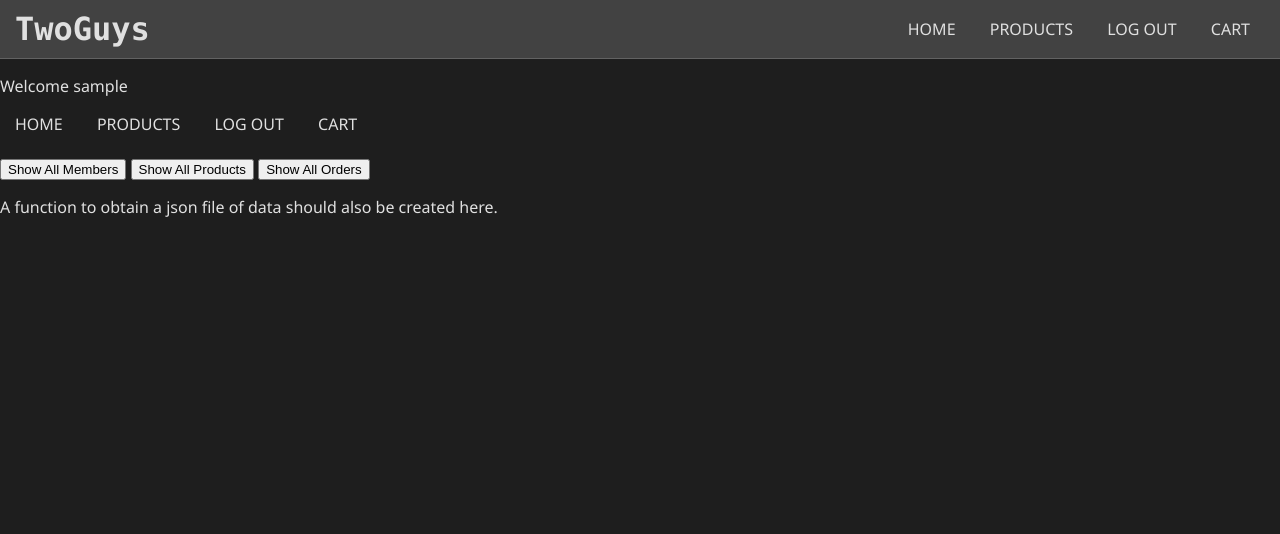
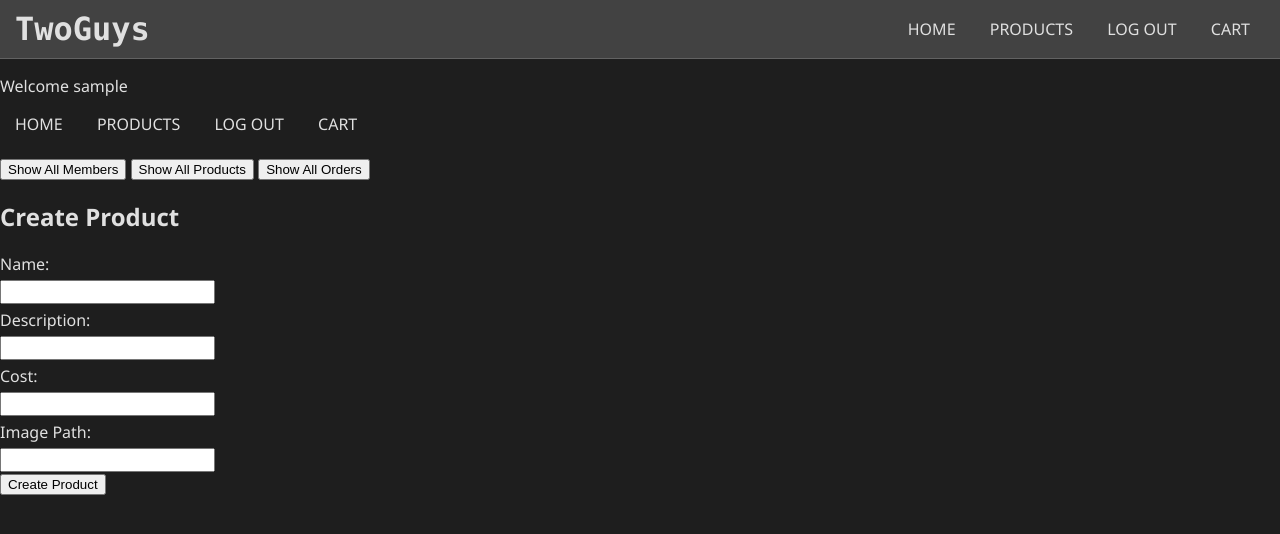
Before and after one commit to finkelEDU/College-Project-Semester-4, a PHP site: page /admin.php in a window 1280 px wide. Shown: the top 534 px of the page. Run offline with PHP 8.4, Linux system fonts and the light colour scheme; the visitor is signed in with stand-in values (Sample User, id 1); some libraries are stand-ins or nearby versions.

Commit message:
admin.php updated with option to create products
Forgot to commit a few days ago.

```diff
--- a/public/admin.php
+++ b/public/admin.php
@@ -36,6 +36,33 @@
 			$statement = $connection->prepare($sql);
 			$statement->execute();
 			$result = $statement->fetchAll();
+		}catch(PDOException $error){
+			echo $sql . "<br>" . $error->getMessage();
+		}
+	}else if(isset($_POST["create_product"])){
+		require "../common.php";
+
+		try{
+			require_once "../src/DBconnect.php";
+
+			$new_product = array(
+				"name"			=>		escape($_POST["name"]),
+				"description"			=>		escape($_POST["description"]),
+				"cost"			=>		escape($_POST["cost"]),
+				"image"			=>		escape($_POST["image"])
+			);
+
+
+			$sql = sprintf("INSERT INTO %s (%s) values (%s)",
+                            "Product",
+                            implode(", ", array_map(function($key) { return "product_" . $key; }, array_keys($new_product))),
+                            ":" . implode(", :", array_keys($new_product))
+                           );
+
+			$statement = $connection->prepare($sql);
+			$statement->execute($new_product);
+
+			echo "Product created!!";
 		}catch(PDOException $error){
 			echo $sql . "<br>" . $error->getMessage();
 		}
@@ -153,8 +180,17 @@
 	<input type="submit" name="submit_all_orders" value="Show All Orders">
 </form>
 
-<p>
-	A function to obtain a json file of data should also be created here.
-</p>
+<h2>Create Product</h2>
+	<form method="post">
+		<label for="name">Name: </label>
+		<input type="text" name="name" id="name" required>
+		<label for="description">Description: </label>
+		<input type="text" name="description" id="description" required>
+		<label for="cost"> Cost: </label>
+		<input type="text" name="cost" id="cost" required>
+		<label for="image">Image Path: </label>
+		<input type="text" name="image" id="image"><br>
+		<input type="submit" name="create_product" value="Create Product">
+	</form>
 
 <?php include "templates/footer.php"; ?>
```
